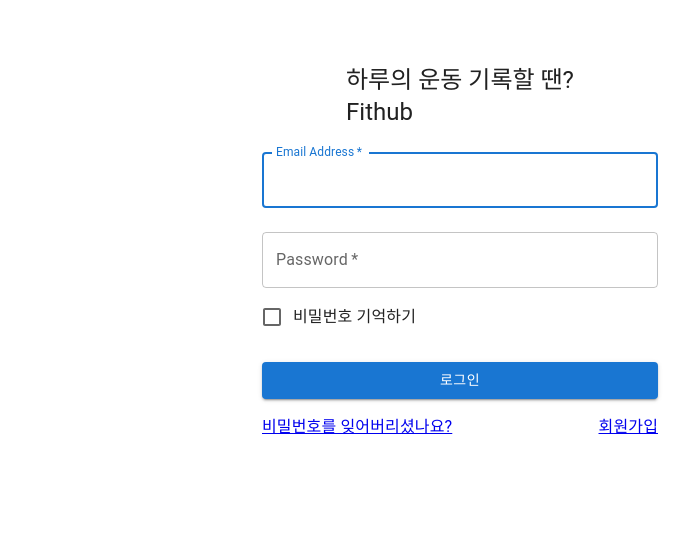
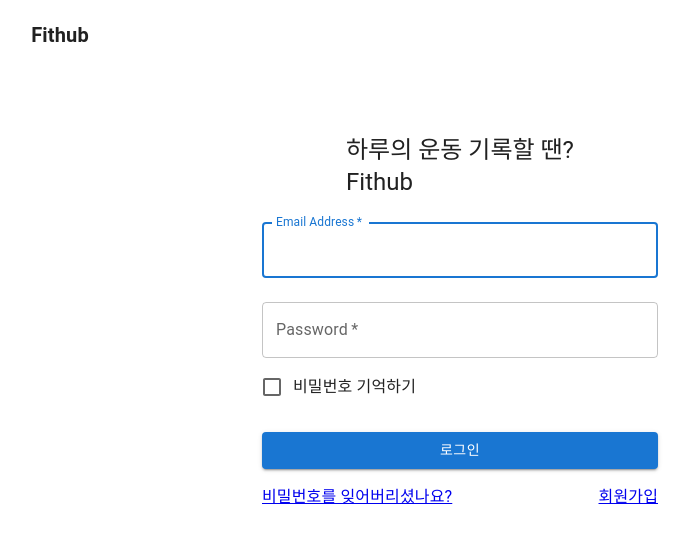
Before and after one commit to healthub/v1-frontend, a React (Create React App) app: page /login in a window 1280 px wide. Shown: the top 542 px of the page, without its empty margins (180-870 px from the left). Built offline with nearby package versions, Linux system fonts and the light colour scheme.

Commit message:
fix: "loginHeader 추가"

```diff
--- a/src/pages/LoginPage.jsx
+++ b/src/pages/LoginPage.jsx
@@ -1,8 +1,10 @@
 import Login from "../components/Login";
+import LoginHeader from "../components/Header/LoginHeader";
 
 export default function LoginPage() {
   return (
     <>
+      <LoginHeader />
       <Login />
     </>
   );
```
